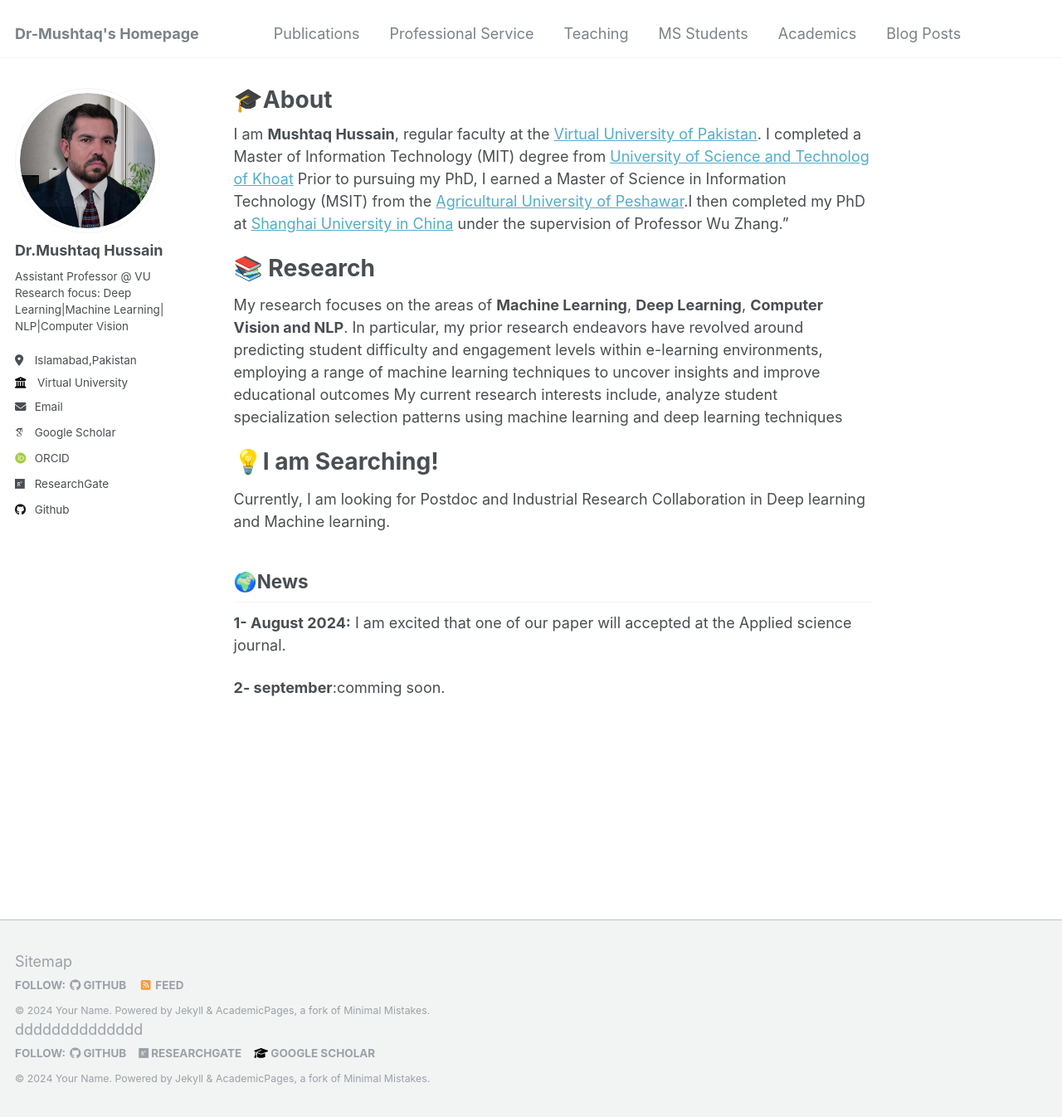
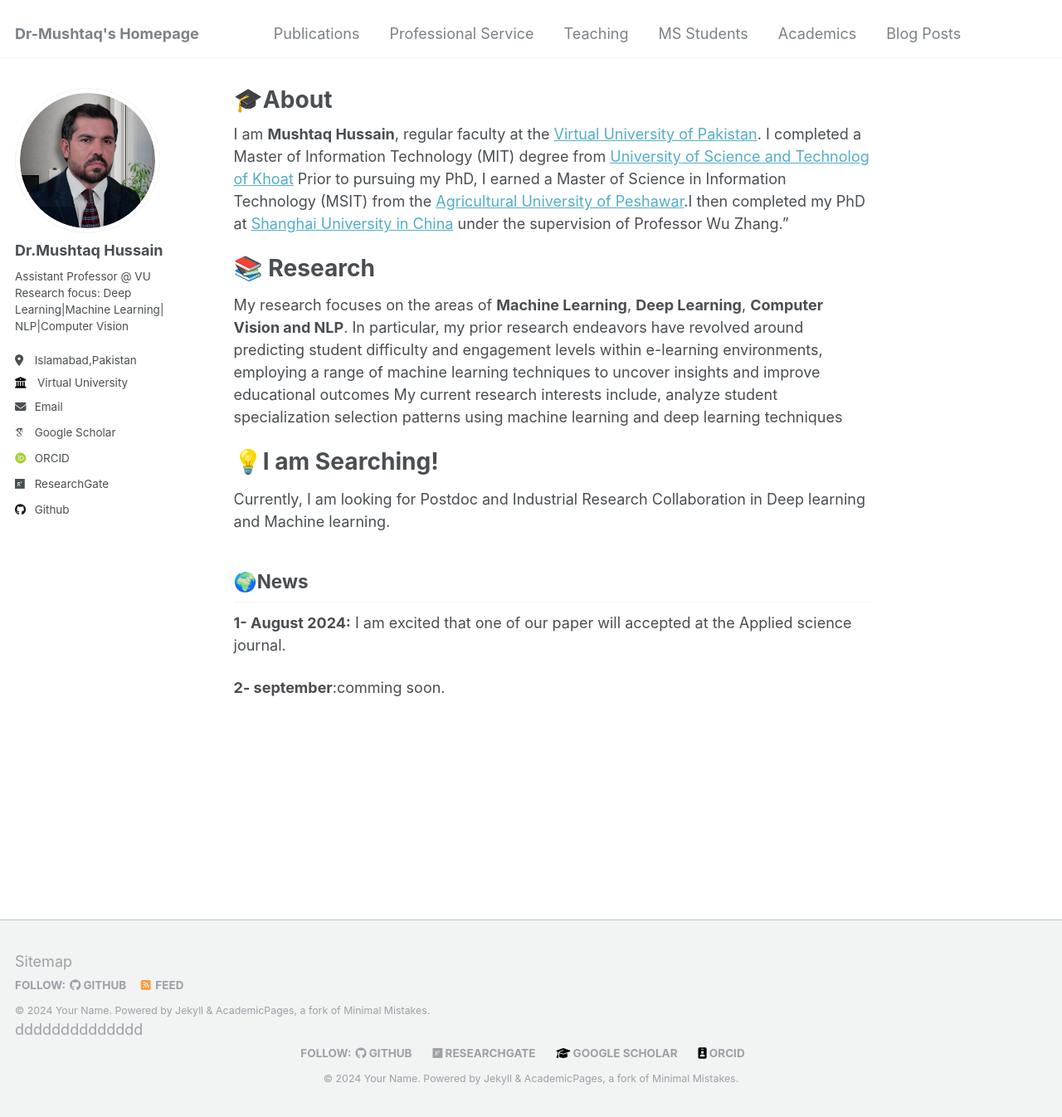
Before and after one commit to dr-mushtaq/dr-mushtaq.github.io, a Jekyll site: the page built from _pages/about.md, in a window 1280 px wide and 1346 px high. Shown: the whole window at 83% size. Built offline with Jekyll 4.4.1, drawn with Linux system fonts in a browser that asks for light colours; some web fonts are replaced.

Commit message:
Update footer.html

```diff
--- a/_includes/footer.html
+++ b/_includes/footer.html
@@ -22,31 +22,37 @@
 <div class="page__footer-copyright">&copy; {{ site.time | date: '%Y' }} {{ site.name | default: site.title }}. {{ site.data.ui-text[site.locale].powered_by | default: "Powered by" }} <a href="http://jekyllrb.com" rel="nofollow">Jekyll</a> &amp; <a href="https://github.com/academicpages/academicpages.github.io">AcademicPages</a>, a fork of <a href="https://mademistakes.com/work/minimal-mistakes-jekyll-theme/" rel="nofollow">Minimal Mistakes</a>.</div>
 dddddddddddddd
 
-{% include base_path %}
+  {% include base_path %}
 
-{% if site.author.github or site.author.linkedin or site.author.researchgate or site.author.googlescholar %}
-<div class="page__footer-follow">
-  <ul class="social-icons">
+{% if site.author.github or site.author.linkedin or site.author.researchgate or site.author.googlescholar or site.author.webofscience or site.author.orcid %}
+<div class="page__footer-follow" style="text-align: center;">
+  <ul class="social-icons" style="list-style: none; padding: 0; display: inline-block;">
     {% if site.data.ui-text[site.locale].follow_label %}
       <li><strong>{{ site.data.ui-text[site.locale].follow_label }}</strong></li>
     {% endif %}
     {% if site.author.github %}
-      <li><a href="http://github.com/{{ site.author.github }}" target="_blank"><i class="fab fa-github" aria-hidden="true"></i> GitHub</a></li>
+      <li style="display: inline; margin-right: 10px;"><a href="http://github.com/{{ site.author.github }}" target="_blank"><i class="fab fa-github" aria-hidden="true"></i> GitHub</a></li>
     {% endif %}
     {% if site.author.linkedin %}
-      <li><a href="https://www.linkedin.com/in/{{ site.author.linkedin }}" target="_blank"><i class="fab fa-linkedin" aria-hidden="true"></i> LinkedIn</a></li>
+      <li style="display: inline; margin-right: 10px;"><a href="https://www.linkedin.com/in/{{ site.author.linkedin }}" target="_blank"><i class="fab fa-linkedin" aria-hidden="true"></i> LinkedIn</a></li>
     {% endif %}
     {% if site.author.researchgate %}
-      <li><a href="https://www.researchgate.net/profile/{{ site.author.researchgate }}" target="_blank"><i class="fab fa-researchgate" aria-hidden="true"></i> ResearchGate</a></li>
+      <li style="display: inline; margin-right: 10px;"><a href="https://www.researchgate.net/profile/{{ site.author.researchgate }}" target="_blank"><i class="fab fa-researchgate" aria-hidden="true"></i> ResearchGate</a></li>
     {% endif %}
     {% if site.author.googlescholar %}
-      <li><a href="https://scholar.google.com/citations?user={{ site.author.googlescholar }}" target="_blank"><i class="fa fa-graduation-cap" aria-hidden="true"></i> Google Scholar</a></li>
+      <li style="display: inline; margin-right: 10px;"><a href="https://scholar.google.com/citations?user={{ site.author.googlescholar }}" target="_blank"><i class="fa fa-graduation-cap" aria-hidden="true"></i> Google Scholar</a></li>
+    {% endif %}
+    {% if site.author.webofscience %}
+      <li style="display: inline; margin-right: 10px;"><a href="https://www.webofscience.com/wos/author/{{ site.author.webofscience }}" target="_blank"><i class="fa fa-book" aria-hidden="true"></i> Web of Science</a></li>
+    {% endif %}
+    {% if site.author.orcid %}
+      <li style="display: inline; margin-right: 10px;"><a href="https://orcid.org/{{ site.author.orcid }}" target="_blank"><i class="fa fa-id-badge" aria-hidden="true"></i> ORCID</a></li>
     {% endif %}
   </ul>
 </div>
 {% endif %}
 
-<div class="page__footer-copyright">
+<div class="page__footer-copyright" style="text-align: center;">
   &copy; {{ site.time | date: '%Y' }} {{ site.name | default: site.title }}.
   {{ site.data.ui-text[site.locale].powered_by | default: "Powered by" }}
   <a href="http://jekyllrb.com" rel="nofollow">Jekyll</a> &amp;
```
